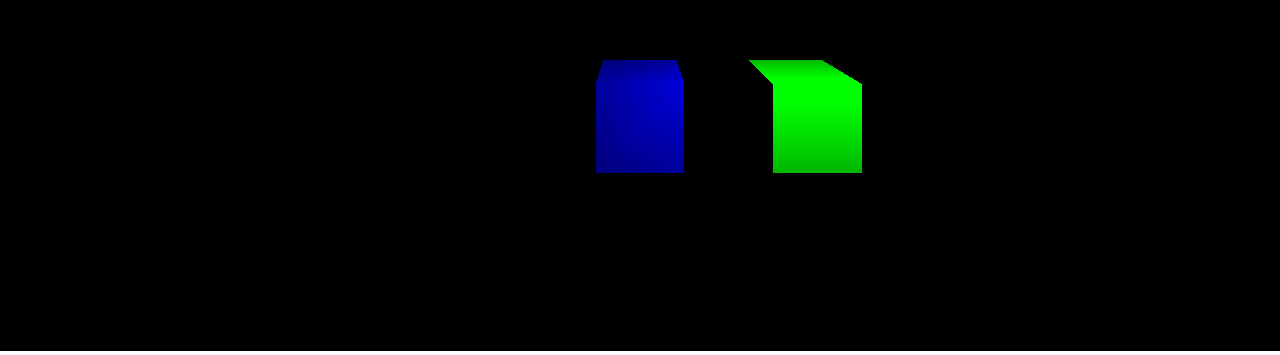
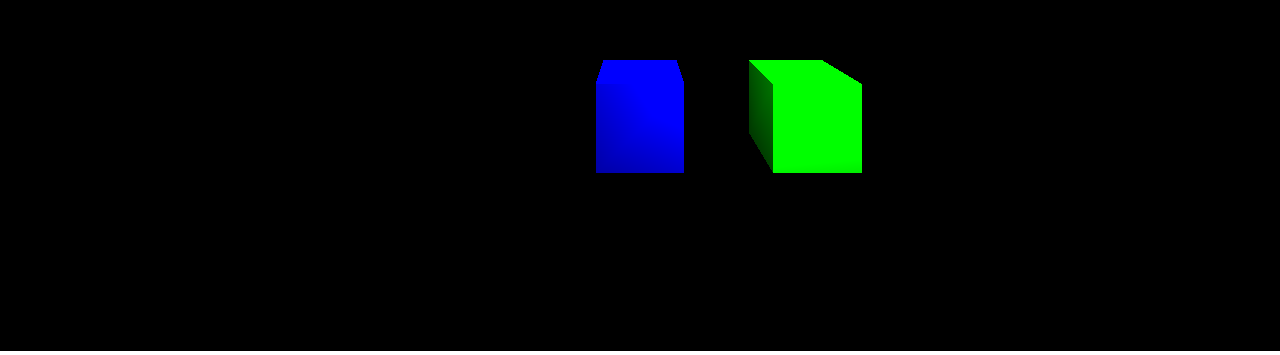
Before and after one commit to LeoIM/Pangolin, a plain HTML site: page index.html in a window 1280 px wide. Shown: the part 449-804 px from the top of the page. Drawn offline with Linux system fonts and the light colour scheme.

Commit message:
level streaming test case added, colored lights confirmed working, input split to different document, children now work for loading, tick functions on children not implemented,

```diff
--- a/index.html
+++ b/index.html
@@ -11,6 +11,7 @@
 	<body onload="pLoad(testMap)">
 		<script src="libraries/three.js"></script>
     <script src="pango.js"></script>
+		<script src="pangoInput.js"></script>
     <script src="testContent.js"></script>
 
   </body>
--- a/pango.js
+++ b/pango.js
@@ -1,25 +1,5 @@
 //pango.js
 //z is up
-
-//INPUT MANAGER ------------------------------------------------------------------------------------
-var keysDown=[];
-for(var keyCycle=0;keyCycle<222;keyCycle++){
-  keysDown[keyCycle]=false;
-}
-document.onkeydown=function(event){
-  //if(keysDown[event.keyCode]==false){console.log("Pressed "+event.keyCode);}
-  keysDown[event.keyCode]=true;
-};
-document.onkeyup=function(event){
-  //if(keysDown[event.keyCode]==true){console.log("Released "+event.keyCode);}
-  keysDown[event.keyCode]=false;
-};
-//INPUT MANAGER ------------------------------------------------------------------------------------
-
-//KEEPS GAME FILLING WINDOW ------------------------------------------------------------------------
-window.addEventListener('resize', function(){renderer.setSize( window.innerWidth, window.innerHeight );
-}, true);
-//KEEPS GAME FILLING WINDOW ------------------------------------------------------------------------
 
 var camera = new THREE.PerspectiveCamera( 90, window.innerWidth / window.innerHeight, 0.1, 1000 );
 camera.position.y = 2;
@@ -36,15 +16,28 @@ function pLoad(map){
   }
   mapsLoaded=mapsLoaded.concat(map);
   for(var pObj in map.entities){
-    console.log(map.entities[pObj]);
+    //console.log(map.entities[pObj]);
     if(map.entities[pObj].threeObj){
       scene.add(map.entities[pObj].threeObj);
       map.entities[pObj].threeSyncTransform();
-
+      loadChildren(map.entities[pObj]);
     }
   }
   map.loadFunction();
 };
+
+function loadChildren(pObj){
+  if(pObj.children.length>0){
+    for(var pChild in pObj.children){
+      //console.log(pObj.children[pObj]);
+      if(pObj.children[pChild].threeObj){
+        pObj.threeObj.add(pObj.children[pChild].threeObj);
+        pObj.children[pChild].threeSyncTransform();
+      }
+      loadChildren(pObj.children[pChild]);
+    }
+  }
+}
 function pLoop(){
   requestAnimationFrame(pLoop);
   for(var map in mapsLoaded){
@@ -52,6 +45,7 @@ function pLoop(){
       if (mapsLoaded[map].entities[ent].tickFunction){
         mapsLoaded[map].entities[ent].tickFunction();
       }
+      //if ()
     }
   }
   renderer.render( scene, camera );
@@ -134,7 +128,7 @@ function pPointLight(options){
   var options = options || {};
   pObject.call(this,options);
   this.brightness=options.brightness||10;
-  this.color=options.color||"0xFFFFFF";
+  this.color=options.color||0xffffff;
   //hexadecimal format '#FFFFFF'
   this.range=options.range||5;
   this.threeObj=new THREE.PointLight(this.color,this.brightness,this.range);
--- /dev/null
+++ b/pangoInput.js
@@ -0,0 +1,20 @@
+//pangoInput.js
+//INPUT MANAGER ------------------------------------------------------------------------------------
+var keysDown=[];
+for(var keyCycle=0;keyCycle<222;keyCycle++){
+  keysDown[keyCycle]=false;
+}
+document.onkeydown=function(event){
+  //if(keysDown[event.keyCode]==false){console.log("Pressed "+event.keyCode);}
+  keysDown[event.keyCode]=true;
+};
+document.onkeyup=function(event){
+  //if(keysDown[event.keyCode]==true){console.log("Released "+event.keyCode);}
+  keysDown[event.keyCode]=false;
+};
+//INPUT MANAGER ------------------------------------------------------------------------------------
+
+//KEEPS GAME FILLING WINDOW ------------------------------------------------------------------------
+window.addEventListener('resize', function(){renderer.setSize( window.innerWidth, window.innerHeight );
+}, true);
+//KEEPS GAME FILLING WINDOW ------------------------------------------------------------------------
--- a/testContent.js
+++ b/testContent.js
@@ -1,10 +1,20 @@
 //testContent.js
+yellowCube=function(){
+}
+  yellowCube.prototype= new pEntity({
+    name:"Yellow Cube",
+    pos:[2,0,0],
+    geometry:new THREE.BoxGeometry( 1, 1, 1 ),
+    material:new THREE.MeshLambertMaterial( { color: 0xfffff0 } ),
+  });
+
 blueCube=function(){
 }
   blueCube.prototype=new pEntity({
     name:"Blue Cube",
     geometry:new THREE.BoxGeometry( 1, 1, 1 ),
     material:new THREE.MeshLambertMaterial( { color: 0x0000ff } ),
+    children:[new yellowCube()],
     tickFunction:function(){
       var vect=[0,0]
 
@@ -22,8 +32,7 @@ blueCube=function(){
       }
       this.move([vect[0],vect[1],0]);
     }
-  });
-
+  }),
 greenCube=function(){
 }
 greenCube.prototype= new pEntity({
@@ -33,6 +42,7 @@ greenCube=function(){
   material:new THREE.MeshLambertMaterial( { color: 0x00ff00 } ),
 });
 
+
 testMap=function(){
 }
   testMap=new pMap({
@@ -40,7 +50,10 @@ testMap=function(){
   });
   testMap.entities=testMap.entities.concat(new blueCube());
   testMap.entities=testMap.entities.concat(new greenCube());
-  testMap.entities=testMap.entities.concat(new pPointLight({color:"0xFFFFFF",brightness:2,range:10,pos:[2,2,2]}));
-
+  testMap.entities=testMap.entities.concat(new pPointLight({color:0xffffff,brightness:2,range:10,pos:[2,2,2]}));
 testMap.loadFunction=function(){
 }
+
+testMap2=function(){}
+testMap2=new pMap({entities:[]});
+testMap.entities=testMap.entities.concat(new pPointLight({color:0xFFE4AD,brightness:2,range:10,pos:[1,1,2]}))
```
Lines whose indentation alone changed are shown as unchanged.
